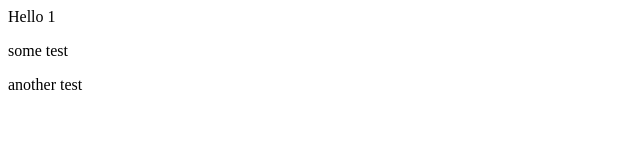
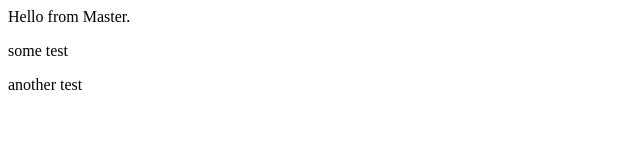
Before and after one commit to MungHtun/testing, a plain HTML site: page index.html in a window 1280 px wide. Shown: the full height of the page, 0-640 px from the left. Drawn offline with Linux system fonts and the light colour scheme.

Commit message:
added from master

```diff
--- a/index.html
+++ b/index.html
@@ -1,4 +1,3 @@
-
-<p>Hello 1</p>
+<p>Hello from Master.</p>
 <p>some test</p>
 <div>another test</div>
```
